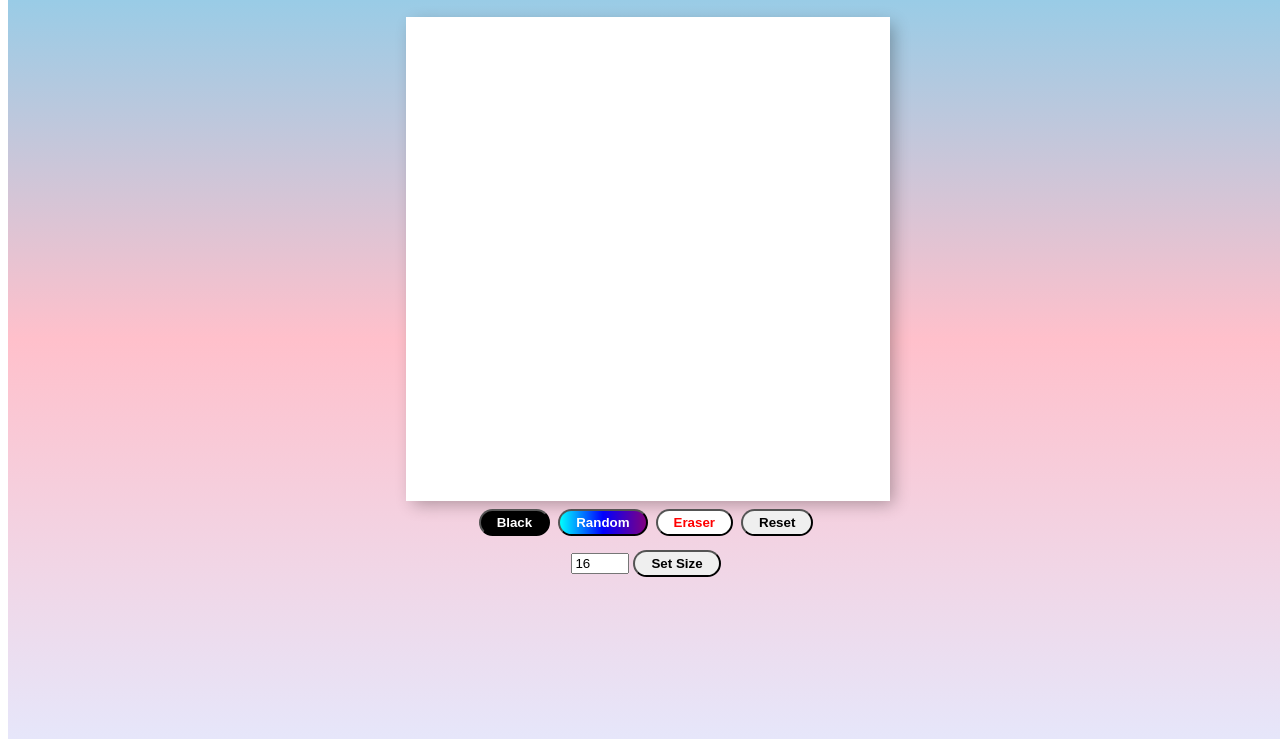
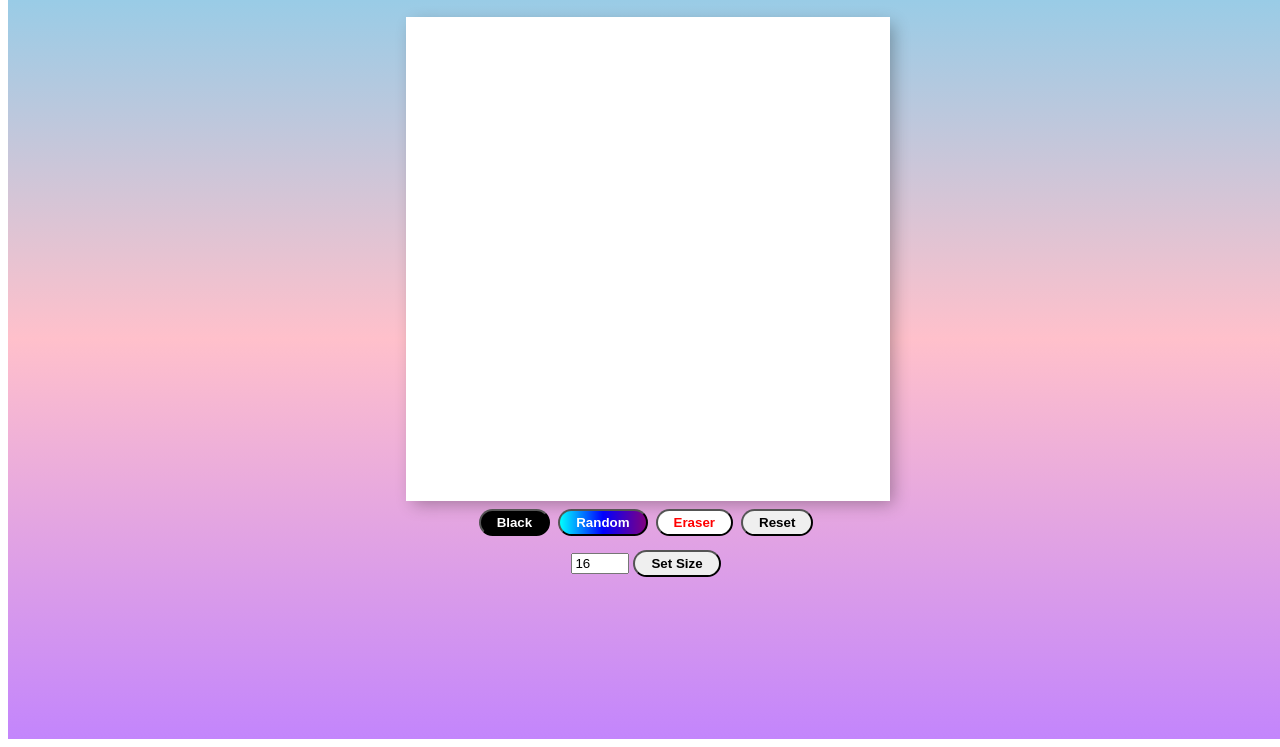
Before and after one commit to Victoria0292/etch-a-sketch, a plain HTML site: page index.html in a window 1280 px wide. Shown: the part 69-816 px from the top of the page. Drawn offline with Linux system fonts and the light colour scheme.

Commit message:
flex-container bakground edit style.css

```diff
--- a/style.css
+++ b/style.css
@@ -4,7 +4,7 @@
     display: flex;
     flex-direction: column;
     align-items: center;
-    background: linear-gradient(skyblue, pink, lavender);
+    background: linear-gradient(skyblue, pink, rgb(195, 133, 252));
 }
 
 .board {
```
